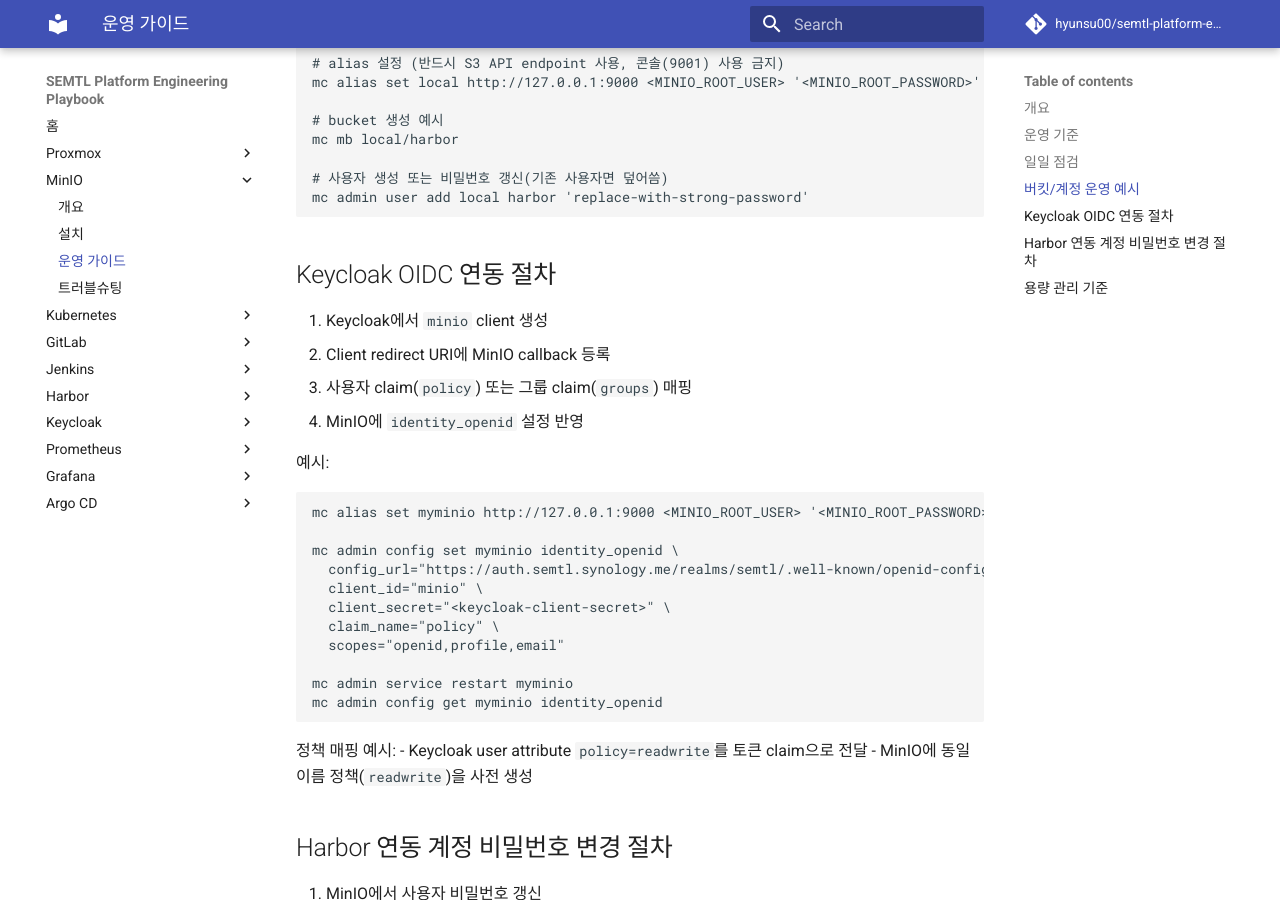
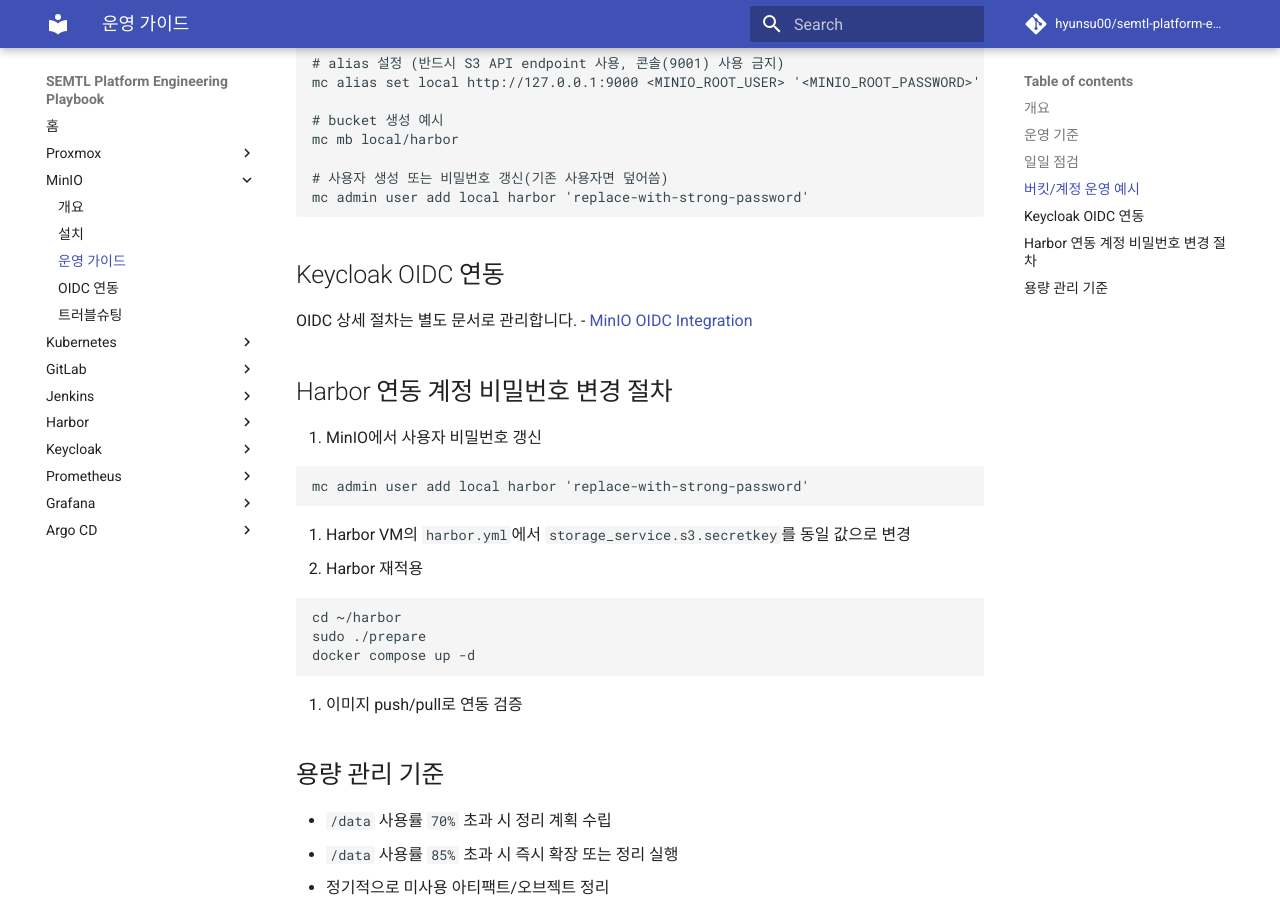
Before and after one commit to hyunsu00/semtl-platform-engineering-playbook, an MkDocs documentation site: the page built from docs/minio/operation-guide.md, in a window 1280 px wide and 900 px high, scrolled down 765 px. Built offline with MkDocs 1.6.1 and Material for MkDocs 9.7.7, drawn with Linux system fonts in a browser that asks for light colours; comment, search, counter and statistics services are not loaded.

Commit message:
docs: minio OIDC 연동 가이드 전용 문서로 분리

````diff
--- a/docs/minio/operation-guide.md
+++ b/docs/minio/operation-guide.md
@@ -34,31 +34,9 @@
 mc admin user add local harbor 'replace-with-strong-password'
 ```
 
-## Keycloak OIDC 연동 절차
-1. Keycloak에서 `minio` client 생성
-2. Client redirect URI에 MinIO callback 등록
-3. 사용자 claim(`policy`) 또는 그룹 claim(`groups`) 매핑
-4. MinIO에 `identity_openid` 설정 반영
-
-예시:
-
-```bash
-mc alias set myminio http://127.0.0.1:9000 <MINIO_ROOT_USER> '<MINIO_ROOT_PASSWORD>'
-
-mc admin config set myminio identity_openid \
-  config_url="https://auth.semtl.synology.me/realms/semtl/.well-known/openid-configuration" \
-  client_id="minio" \
-  client_secret="<keycloak-client-secret>" \
-  claim_name="policy" \
-  scopes="openid,profile,email"
-
-mc admin service restart myminio
-mc admin config get myminio identity_openid
-```
-
-정책 매핑 예시:
-- Keycloak user attribute `policy=readwrite`를 토큰 claim으로 전달
-- MinIO에 동일 이름 정책(`readwrite`)을 사전 생성
+## Keycloak OIDC 연동
+OIDC 상세 절차는 별도 문서로 관리합니다.
+- [MinIO OIDC Integration](./oidc-integration.md)
 
 ## Harbor 연동 계정 비밀번호 변경 절차
 1. MinIO에서 사용자 비밀번호 갱신
--- a/mkdocs.yml
+++ b/mkdocs.yml
@@ -20,6 +20,7 @@
       - 개요: minio/overview.md
       - 설치: minio/installation.md
       - 운영 가이드: minio/operation-guide.md
+      - OIDC 연동: minio/oidc-integration.md
       - 트러블슈팅: minio/troubleshooting.md
   - Kubernetes:
       - 개요: k8s/overview.md
````
Also changed, not shown: AGENTS.md (+1 -0 lines), README.md (+2 -1 lines), docs/index.md (+1 -0 lines), docs/minio/oidc-integration.md (added, +72 -0 lines).
